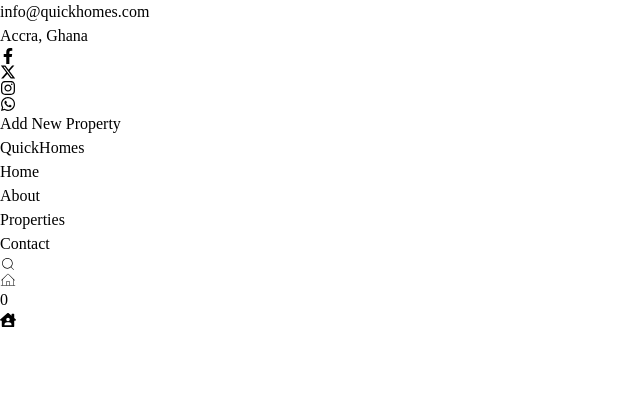
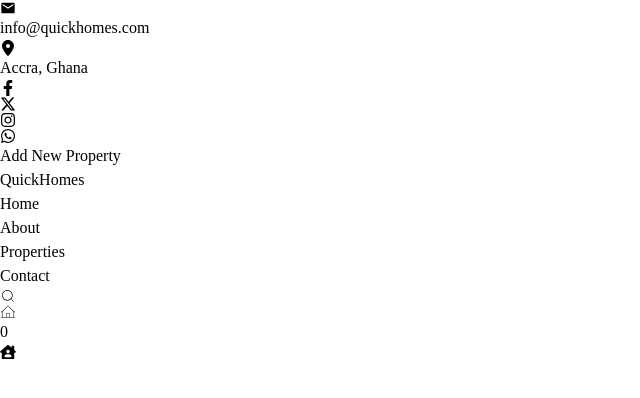
Before and after one commit to Psamm-y/QuickHomes-refactored, a React (Vite) app: page / in a window 1280 px wide. Shown: the top 398 px of the page, without its empty margins (0-640 px from the left). Built offline with nearby package versions, Linux system fonts and the light colour scheme.

Commit message:
edit icons

```diff
--- a/index.html
+++ b/index.html
@@ -3,7 +3,7 @@
 
 <head>
   <meta charset="UTF-8" />
-  <link rel="icon" type="image/svg+xml" href="/vite.svg" />
+  <link rel="icon" type="image/svg+xml" href="" />
   <meta name="viewport" content="width=device-width, initial-scale=1.0" />
   <title>QuickHomes</title>
 </head>
--- a/src/Home-page/Header.jsx
+++ b/src/Home-page/Header.jsx
@@ -6,15 +6,26 @@
   FaWhatsapp,
 } from 'react-icons/fa';
 import { PiHouseLineThin } from 'react-icons/pi';
-import { FaCircleUser, FaXTwitter } from 'react-icons/fa6';
-import { CiSearch } from 'react-icons/ci';
+import { FaCircleUser, FaLocationDot, FaXTwitter } from 'react-icons/fa6';
+import { CiLocationOn, CiMail, CiSearch } from 'react-icons/ci';
+import { MdEmail } from 'react-icons/md';
 const Header = () => {
   return (
     <>
-      <div className="flex items-center justify-between px-16 bg-blue-950 text-white h-6 sticky">
+      <div className="flex items-center justify-between px-16 bg-blue-950 text-white h-6 ">
         <div className="flex gap-8 text-xs">
-          <p>info@quickhomes.com</p>
-          <p>Accra, Ghana</p>
+          <p className="flex items-center gap-1">
+            <span className="text-green-700">
+              <MdEmail />
+            </span>
+            info@quickhomes.com
+          </p>
+          <p className="flex items-center gap-1">
+            <span className="text-green-700">
+              <FaLocationDot />
+            </span>
+            Accra, Ghana
+          </p>
         </div>
         <div className="flex gap-4 text-xs h-full items-center">
           <ul className="flex gap-2">
@@ -24,7 +35,9 @@
               </a>
             </li>
             <li>
-              <FaXTwitter />
+              <a href="">
+                <FaXTwitter />
+              </a>
             </li>
             <li>
               <a href="">
```
